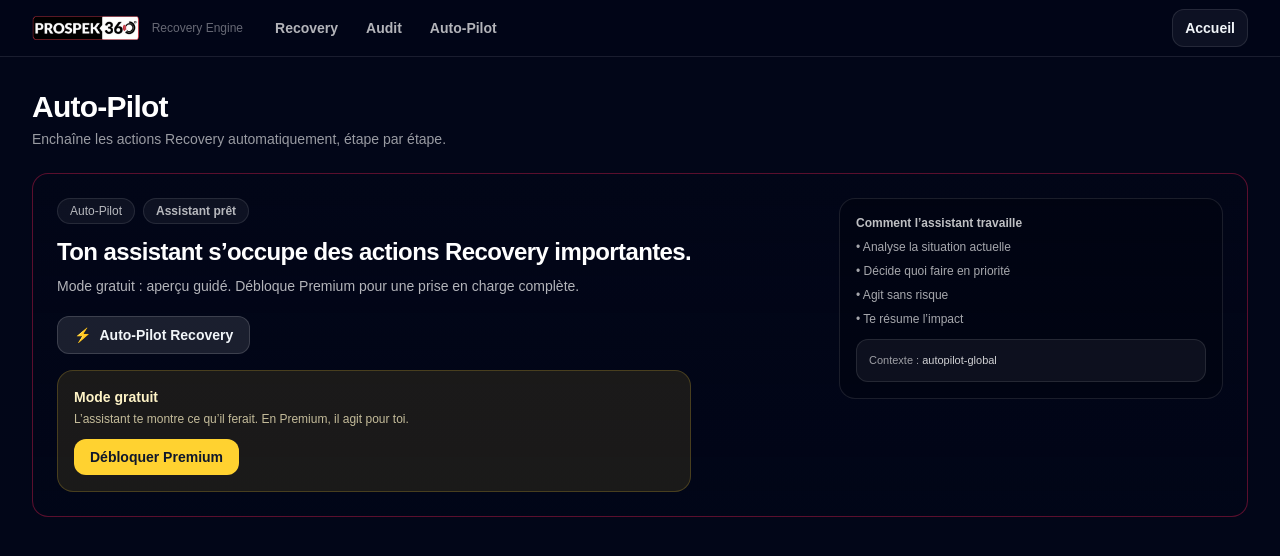
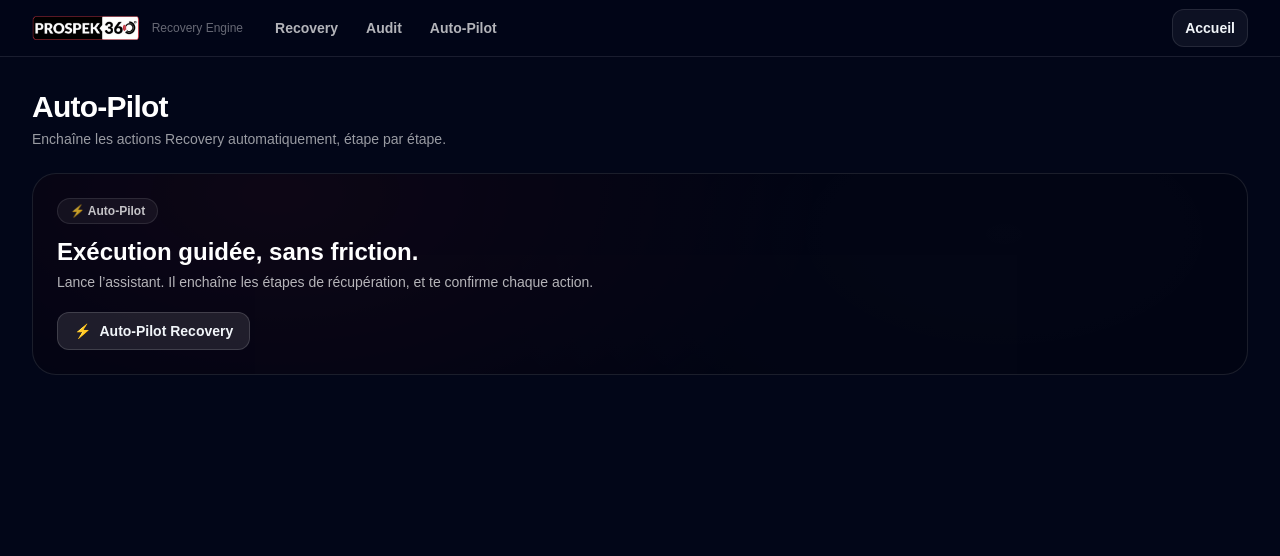
Before and after one commit to boucer/prospek360-recovery-engine, a Next.js app: page /autopilot in a window 1280 px wide. Shown: the top 556 px of the page. Built offline with nearby package versions, Linux system fonts and the light colour scheme.

Commit message:
V1.6: contextual Audit → Auto-Pilot with message injection

```diff
--- a/app/(app)/autopilot/page.tsx
+++ b/app/(app)/autopilot/page.tsx
@@ -3,7 +3,9 @@ import AutopilotClient from "@/components/autopilot/AutopilotClient";
 
 export const dynamic = "force-dynamic";
 
-export default function AutoPilotPage() {
+type SP = Record<string, string | string[] | undefined>;
+
+export default function AutoPilotPage({ searchParams }: { searchParams?: SP }) {
   return (
     <div className="w-full">
       {/* Header interne de page (comme Audit/Recovery) */}
@@ -16,13 +18,11 @@ export default function AutoPilotPage() {
             Enchaîne les actions Recovery automatiquement, étape par étape.
           </p>
         </div>
-
-        {/* Sur desktop, tu peux ajouter des boutons ici si tu veux.
-            Mais comme tu as déjà le hamburger + Accueil dans le layout,
-            on garde clean pour éviter la surcharge. */}
       </div>
 
-      <AutopilotClient />
+      {/* ✅ On passe les searchParams au client pour éviter le "flicker"
+          et rendre le contexte importé fiable */}
+      <AutopilotClient initialSearchParams={searchParams} />
     </div>
   );
 }
--- a/components/audit/NextBestActionClient.tsx
+++ b/components/audit/NextBestActionClient.tsx
@@ -277,10 +277,12 @@ export default function NextBestActionClient({
     (lastActionAt ?? 0) > 0 && Date.now() - (lastActionAt ?? 0) <= RECENT_ACTION_TOAST_WINDOW_MS;
 
   const canCopy = Boolean(getCopyText(opportunity));
+  const copyText = getCopyText(opportunity);
 
   return (
     <>
       <div className={wowClass}>
+
 <NextBestActionHero
   opportunity={opportunity}
   onCopy={copyMessage}
@@ -291,8 +293,10 @@ export default function NextBestActionClient({
   lastActionSummary={lastActionSummary}
   lastActionMeta={lastActionMeta}
   showPostAction={!opportunity && isRecent}
-          canCopy={canCopy}
+  canCopy={Boolean(copyText)}
+  copyText={copyText ?? undefined}
 />
+
       </div>
 
       <StickyNextActionBar show={Boolean(opportunity)} targetId="nba-card" />
--- a/components/autopilot/AutopilotClient.tsx
+++ b/components/autopilot/AutopilotClient.tsx
@@ -10,23 +10,66 @@ import AutoPilotButton, { type AutoPilotResult } from "./AutoPilotButton";
 
 const AUTOPILOT_STORAGE_KEY = "prospek360.autopilot.lastResult";
 
-function getIsPremiumFromUrl() {
-  if (typeof window === "undefined") return false;
-  const sp = new URLSearchParams(window.location.search);
-  return sp.get("premium") === "1";
+type InitialParams = Record<string, string | undefined>;
+
+function normalizeInitialParams(
+  input?: Record<string, string | string[] | undefined> | null
+): InitialParams | null {
+  if (!input) return null;
+  const out: InitialParams = {};
+  for (const [k, v] of Object.entries(input)) {
+    out[k] = Array.isArray(v) ? v[0] : v;
+  }
+  return out;
 }
 
-function buildSafeCtxFromUrl(): AutoPilotContext {
-  const sp =
-    typeof window !== "undefined" ? new URLSearchParams(window.location.search) : null;
-  const opportunityId = sp?.get("opportunityId") || "autopilot-global";
-  const findingId = sp?.get("findingId") || undefined;
+function getParam(sp: URLSearchParams | null, params: InitialParams | null, key: string) {
+  return (params?.[key] ?? sp?.get(key) ?? null) || null;
+}
+
+function getIsPremium(params: InitialParams | null) {
+  const sp = typeof window !== "undefined" ? new URLSearchParams(window.location.search) : null;
+  return getParam(sp, params, "premium") === "1";
+}
+
+function buildSafeCtxFromParams(params: InitialParams | null): AutoPilotContext {
+  const sp = typeof window !== "undefined" ? new URLSearchParams(window.location.search) : null;
+  const opportunityId = getParam(sp, params, "opportunityId") || "autopilot-global";
+  const findingId = getParam(sp, params, "findingId") || undefined;
 
   return {
     opportunityId,
     findingId,
     contact: { email: "", phone: "" },
   } as AutoPilotContext;
+}
+
+function buildFocusMeta(params: InitialParams | null) {
+  const sp = typeof window !== "undefined" ? new URLSearchParams(window.location.search) : null;
+  const title = getParam(sp, params, "title");
+  const type = getParam(sp, params, "type");
+  const valueRaw = getParam(sp, params, "value") || getParam(sp, params, "valueCents");
+  const message =
+    getParam(sp, params, "message") ||
+    getParam(sp, params, "suggestedMessage") ||
+    getParam(sp, params, "copyText");
+
+  let impactLabel: string | null = null;
+  if (valueRaw) {
+    const n = Number(valueRaw);
+    if (Number.isFinite(n)) {
+      // si on reçoit des cents, on convertit
+      const dollars = n > 2000 ? n / 100 : n;
+      impactLabel = `${Math.round(dollars)} $`;
+    }
+  }
+
+  return {
+    title: title?.trim() || null,
+    type: type?.trim() || null,
+    impactLabel,
+    message: message?.trim() || null,
+  };
 }
 
 function Stat({ label, value }: { label: string; value: string }) {
@@ -51,10 +94,10 @@ function formatMoneyCad(value: number) {
 }
 
 function readStoredResult(): AutoPilotResult | null {
-  if (typeof window === "undefined") return null;
   try {
     const raw = localStorage.getItem(AUTOPILOT_STORAGE_KEY);
-    return raw ? (JSON.parse(raw) as AutoPilotResult) : null;
+    if (!raw) return null;
+    return JSON.parse(raw) as AutoPilotResult;
   } catch {
     return null;
   }
@@ -76,16 +119,24 @@ function clearStoredResult() {
    Component
 ========================= */
 
-export default function AutopilotClient() {
+export default function AutopilotClient({
+  initialSearchParams,
+}: {
+  initialSearchParams?: Record<string, string | string[] | undefined>;
+}) {
   const [isPremium, setIsPremium] = useState(false);
   const [ctx, setCtx] = useState<AutoPilotContext | null>(null);
+
+  const [focusMeta, setFocusMeta] = useState(() => buildFocusMeta(null));
 
   // ✅ V1.4: hydrate depuis localStorage dès le rendu client
   const [result, setResult] = useState<AutoPilotResult | null>(() => readStoredResult());
 
   useEffect(() => {
-    setIsPremium(getIsPremiumFromUrl());
-    setCtx(buildSafeCtxFromUrl());
+    const normalized = normalizeInitialParams(initialSearchParams);
+    setIsPremium(getIsPremium(normalized));
+    setCtx(buildSafeCtxFromParams(normalized));
+    setFocusMeta(buildFocusMeta(normalized));
 
     // Optionnel: si le state init n'a rien (SSR/client edge cases),
     // on tente une seconde lecture.
@@ -96,68 +147,105 @@ export default function AutopilotClient() {
     // eslint-disable-next-line react-hooks/exhaustive-deps
   }, []);
 
-  const isBlocked = !!result?.blockReason;
+  const summary = useMemo(() => {
+    if (!result) return null;
 
-  const assistantStatus = useMemo(() => {
-    if (!result) return { label: "Assistant prêt", tone: "idle" as const };
-    if (isBlocked) return { label: "Action requise", tone: "warning" as const };
-    return { label: "Travail terminé", tone: "success" as const };
-  }, [result, isBlocked]);
+    const totalValue = result.totalValueCents ? result.totalValueCents / 100 : 0;
+    const timeSaved = result.timeSavedMinutes || 0;
+    const actions = result.actions?.length || 0;
 
-  const valueEstimate = useMemo(() => {
-    if (!result || isBlocked) return null;
-    const recoveredValue = result.recoveredOpportunities * 250;
     return {
-      recoveredValueLabel: formatMoneyCad(recoveredValue),
-      confidence: isPremium ? "Haute" : "Moyenne",
+      totalValue,
+      timeSaved,
+      actions,
     };
-  }, [result, isBlocked, isPremium]);
+  }, [result]);
 
   if (!ctx) {
     return (
-      <div className="rounded-2xl border border-white/10 bg-white/5 p-5">
-        <p className="text-sm text-white/80">Préparation de l’assistant…</p>
+      <div className="rounded-2xl border border-white/10 bg-black/20 p-6">
+        <p className="text-sm text-white/70">Chargement de l’assistant…</p>
       </div>
     );
   }
 
   return (
     <div className="space-y-6">
-      {/* HERO */}
-      <div className="relative overflow-hidden rounded-2xl border border-rose-500/35 bg-gradient-to-b from-slate-950 to-slate-950/60 p-6">
-        <div className="flex flex-wrap items-start justify-between gap-4">
-          <div>
-            {/* Badges */}
-            <div className="flex items-center gap-2">
-              <span className="rounded-full border border-white/10 bg-white/5 px-3 py-1 text-xs text-white/70">
-                Auto-Pilot
+      {/* CONTEXTE (depuis Audit) */}
+      {(focusMeta.title || focusMeta.type || focusMeta.impactLabel) && (
+        <div className="rounded-2xl border border-[#c33541]/35 bg-slate-950/35 p-4">
+          <div className="flex items-start justify-between gap-4">
+            <div className="min-w-0">
+              <p className="text-xs font-semibold text-white/60">
+                Contexte importé depuis Audit
+              </p>
+              <h2 className="mt-1 truncate text-lg font-extrabold text-white">
+                {focusMeta.title || focusMeta.type || "Action prioritaire"}
+              </h2>
+              {(focusMeta.type || focusMeta.impactLabel) && (
+                <p className="mt-1 text-sm text-white/70">
+                  {focusMeta.type ? (
+                    <span className="mr-2 inline-flex items-center rounded-full border border-white/10 bg-white/5 px-2 py-0.5 text-xs font-semibold text-white/75">
+                      {focusMeta.type}
                     </span>
-
-              {/* Assistant status */}
-              <span
-                className={[
-                  "rounded-full px-3 py-1 text-xs font-semibold border",
-                  assistantStatus.tone === "success" &&
-                    "border-emerald-400/30 bg-emerald-400/10 text-emerald-100",
-                  assistantStatus.tone === "warning" &&
-                    "border-amber-300/30 bg-amber-300/10 text-amber-100",
-                  assistantStatus.tone === "idle" &&
-                    "border-white/10 bg-white/5 text-white/70",
-                ].join(" ")}
-              >
-                {assistantStatus.label}
+                  ) : null}
+                  {focusMeta.impactLabel ? (
+                    <span className="inline-flex items-center rounded-full border border-white/10 bg-white/5 px-2 py-0.5 text-xs font-semibold text-white/75">
+                      Impact ≈ {focusMeta.impactLabel}
                     </span>
+                  ) : null}
+                </p>
+              )}
             </div>
 
-            <h2 className="mt-3 text-2xl font-extrabold tracking-tight text-white">
-              Ton assistant s’occupe des actions Recovery importantes.
+            <a
+              href="/audit"
+              className="shrink-0 rounded-xl border border-white/10 bg-white/5 px-3 py-2 text-xs font-semibold text-white hover:bg-white/10"
+            >
+              ← Retour Audit
+            </a>
+          </div>
+
+          {focusMeta.message && (
+            <div className="mt-3 flex flex-col gap-1">
+              <button
+                type="button"
+                onClick={async () => {
+                  try {
+                    await navigator.clipboard.writeText(focusMeta.message || "");
+                  } catch {}
+                }}
+                className="inline-flex w-fit items-center justify-center rounded-xl border border-white/10 bg-white/5 px-3 py-2 text-xs font-semibold text-white hover:bg-white/10"
+              >
+                📋 Copier le message importé
+              </button>
+              <p className="text-[11px] text-white/55">
+                Astuce : colle-le dans SMS/Email, puis lance l’exécution guidée ci-dessous.
+              </p>
+            </div>
+          )}
+        </div>
+      )}
+
+      {/* HERO */}
+      <div className="relative overflow-hidden rounded-3xl border border-white/10 bg-black/20 p-6">
+        <div className="absolute inset-0 opacity-20 [background:radial-gradient(900px_500px_at_20%_10%,rgba(195,53,65,0.35),transparent_60%),radial-gradient(900px_500px_at_80%_30%,rgba(255,255,255,0.06),transparent_60%)]" />
+
+        <div className="relative">
+          <div className="flex items-start justify-between gap-4">
+            <div>
+              <p className="inline-flex items-center rounded-full border border-white/10 bg-white/5 px-3 py-1 text-xs font-semibold text-white/75">
+                ⚡ Auto-Pilot
+              </p>
+              <h2 className="mt-3 text-2xl font-extrabold text-white">
+                Exécution guidée, sans friction.
               </h2>
-
-            <p className="mt-2 max-w-2xl text-sm text-white/70">
-              {isPremium
-                ? "Mode Premium : l’assistant agit, vérifie et te résume la valeur."
-                : "Mode gratuit : aperçu guidé. Débloque Premium pour une prise en charge complète."}
+              <p className="mt-1 text-sm text-white/70">
+                Lance l’assistant. Il enchaîne les étapes de récupération, et te confirme
+                chaque action.
               </p>
+            </div>
+          </div>
 
           <div className="mt-5">
             <AutoPilotButton
@@ -187,106 +275,34 @@ export default function AutopilotClient() {
 
           {/* ===== RESULT ZONE (animated) ===== */}
           {result && (
-              <div
-                className={[
-                  "mt-4 transition-all duration-500 ease-out",
-                  "animate-[fadeInUp_0.5s_ease-out]",
-                ].join(" ")}
-              >
-                {/* BLOCKED */}
-                {isBlocked && (
-                  <div className="rounded-2xl border border-amber-300/25 bg-amber-300/10 p-5">
-                    <p className="text-sm font-semibold text-amber-100">
-                      L’assistant a besoin de toi
-                    </p>
-                    <p className="mt-1 text-xs text-amber-100/75">
-                      Une information manque avant de poursuivre automatiquement.
+            <div className="mt-6 animate-[fadeInUp_.25s_ease-out] space-y-4">
+              <div className="grid gap-3 sm:grid-cols-3">
+                <Stat
+                  label="Valeur récupérable"
+                  value={formatMoneyCad(summary?.totalValue || 0)}
+                />
+                <Stat label="Temps économisé" value={`${summary?.timeSaved || 0} min`} />
+                <Stat label="Actions" value={`${summary?.actions || 0}`} />
+              </div>
+
+              <div className="rounded-2xl border border-white/10 bg-black/20 p-4">
+                <p className="text-sm font-semibold text-white">Résumé</p>
+                <p className="mt-1 text-sm text-white/70">
+                  {result.summary || "Exécution terminée."}
                 </p>
 
-                    <div className="mt-4 rounded-xl border border-white/10 bg-black/20 p-4">
-                      <ul className="space-y-1 text-xs text-white/70">
-                        {result.logs.map((l, i) => (
-                          <li key={i}>{l}</li>
-                        ))}
-                      </ul>
-                    </div>
+                {!isPremium && (
+                  <div className="mt-3 rounded-xl border border-[#c33541]/25 bg-[#c33541]/10 p-3">
+                    <p className="text-sm font-semibold text-white">
+                      🔒 Certaines actions sont limitées (Free)
+                    </p>
+                    <p className="mt-1 text-sm text-white/70">
+                      Débloque Premium pour une prise en charge complète.
+                    </p>
                   </div>
                 )}
 
-                {/* SUCCESS */}
-                {!isBlocked && (
-                  <div className="rounded-2xl border border-emerald-400/25 bg-emerald-400/10 p-5">
-                    <div className="flex flex-wrap items-start justify-between gap-3">
-                      <p className="text-sm font-semibold text-emerald-100">
-                        L’assistant a fait le travail
-                      </p>
-
-                      {valueEstimate && (
-                        <span className="rounded-xl border border-emerald-400/30 bg-black/20 px-3 py-1 text-xs text-emerald-100">
-                          Valeur estimée :{" "}
-                          <strong>{valueEstimate.recoveredValueLabel}</strong>{" "}
-                          <span className="opacity-70">
-                            (confiance {valueEstimate.confidence})
-                          </span>
-                        </span>
-                      )}
-                    </div>
-
-                    <div className="mt-4 grid gap-3 md:grid-cols-3">
-                      <Stat label="Actions traitées" value={`${result.executedSteps}`} />
-                      <Stat label="Temps économisé" value={`~${result.timeSavedMin} min`} />
-                      <Stat
-                        label="Opportunités récupérées"
-                        value={`${result.recoveredOpportunities}`}
-                      />
-                    </div>
-
-                    <div className="mt-4 rounded-xl border border-white/10 bg-black/20 p-4">
-                      <p className="text-xs font-semibold text-white/80">
-                        Journal de l’assistant
-                      </p>
-                      <ul className="mt-2 space-y-1 text-xs text-white/70">
-                        {result.logs.map((l, i) => (
-                          <li key={i}>{l}</li>
-                        ))}
-                      </ul>
-                    </div>
-                  </div>
-                )}
-              </div>
-            )}
-
-            {!isPremium && (
-              <div className="mt-4 max-w-2xl rounded-2xl border border-amber-300/20 bg-amber-300/10 p-4">
-                <p className="text-sm font-semibold text-amber-100">Mode gratuit</p>
-                <p className="mt-1 text-xs text-amber-100/75">
-                  L’assistant te montre ce qu’il ferait. En Premium, il agit pour toi.
-                </p>
                 <div className="mt-3">
-                  <a
-                    href="/premium"
-                    className="inline-flex items-center rounded-xl bg-amber-300 px-4 py-2 text-sm font-semibold text-slate-900 hover:bg-amber-200"
-                  >
-                    Débloquer Premium
-                  </a>
-                </div>
-              </div>
-            )}
-          </div>
-
-          {/* SIDE CARD */}
-          <div className="w-full max-w-sm rounded-2xl border border-white/10 bg-black/20 p-4">
-            <p className="text-xs font-semibold text-white/75">
-              Comment l’assistant travaille
-            </p>
-            <ul className="mt-2 space-y-2 text-xs text-white/65">
-              <li>• Analyse la situation actuelle</li>
-              <li>• Décide quoi faire en priorité</li>
-              <li>• Agit sans risque</li>
-              <li>• Te résume l’impact</li>
-            </ul>
-
-            <div className="mt-3 rounded-xl border border-white/10 bg-white/5 p-3">
                   <p className="text-[11px] text-white/60">
                     Contexte :{" "}
                     <span className="text-white/80">
@@ -295,6 +311,8 @@ export default function AutopilotClient() {
                   </p>
                 </div>
               </div>
+            </div>
+          )}
         </div>
       </div>
 
```
Also changed, not shown: components/audit/NextBestActionHero.tsx (+17 -1 lines). Lines whose indentation alone changed are shown as unchanged.
